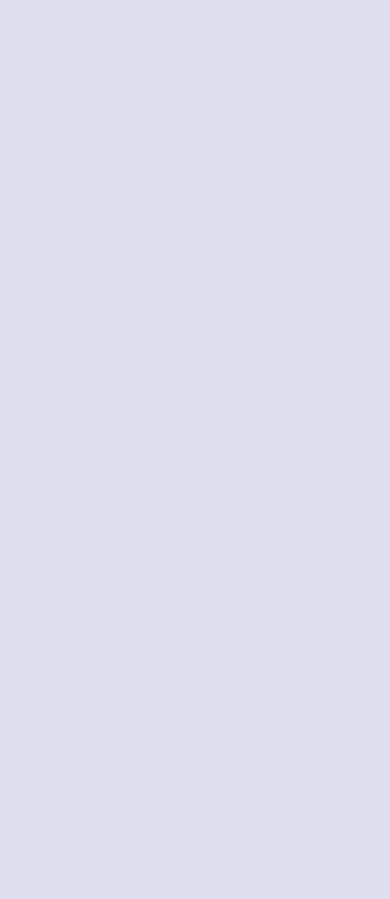
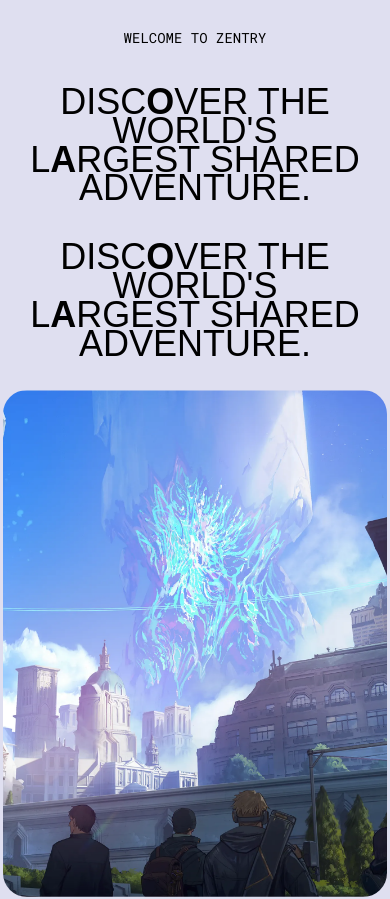
Before and after one commit to adithya61/zentry, a React (Vite) app: page / in a window 390 px wide. Shown: the part 960-1859 px from the top of the page. Before the commit the page ends 844 px from the top, so only its background shows below. Built offline with nearby package versions, Linux system fonts and the light colour scheme; a web font is replaced by a local one.

Commit message:
about section

```diff
--- a/src/App.jsx
+++ b/src/App.jsx
@@ -1,9 +1,11 @@
+import About from "./components/About";
 import Hero from "./components/Hero";
 
 const App = () => {
   return (
     <main className=" relative min-h-screen w-screen overflow-x-hidden">
       <Hero />
+      <About />
     </main>
   );
 };
--- /dev/null
+++ b/src/assets/AnimatedTitle.jsx
@@ -0,0 +1,11 @@
+import React from "react";
+
+const AnimatedTitle = () => {
+  return (
+    <div className=" mt-5 text-center text-4xl uppercase leading-[0.8] md:text-[6rem]">
+      Disc<b>o</b>ver the World's <br /> l<b>a</b>rgest shared adventure.
+    </div>
+  );
+};
+
+export default AnimatedTitle;
--- /dev/null
+++ b/src/components/About.jsx
@@ -0,0 +1,61 @@
+import { useGSAP } from "@gsap/react";
+import gsap from "gsap";
+import { ScrollTrigger } from "gsap/all";
+import AnimatedTitle from "../assets/AnimatedTitle";
+
+gsap.registerPlugin(ScrollTrigger);
+
+const About = () => {
+  useGSAP(() => {
+    const clipAnimation = gsap.timeline({
+      scrollTrigger: {
+        trigger: "#clip",
+        start: "center center",
+        end: "+=800 center",
+        scrub: 0.5,
+        pin: true,
+        pinSpacing: true,
+      },
+    });
+
+    clipAnimation.to(".mask-clip-path", {
+      width: "100vw",
+      height: "100vh",
+      borderRadius: 0,
+    });
+  });
+
+  return (
+    <div id="about" className=" min-h-screen w-screen">
+      <div className="relative mb-8 mt-36 flex flex-col items-center gap-5">
+        <p className="font-general text-sm uppercase md:text-[10px]">
+          {" "}
+          Welcome to zentry{" "}
+        </p>
+
+        <AnimatedTitle />
+
+        <div className=" mt-5 text-center text-4xl uppercase leading-[0.8] md:text-[6rem]">
+          Disc<b>o</b>ver the World's <br /> l<b>a</b>rgest shared adventure.
+        </div>
+
+        <div className=" about-subtext">
+          <p>The game of GAMES begins-your life now an epic MMORPG</p>
+          <p>Zentry unites every player from countless games and platforms.</p>
+        </div>
+      </div>
+
+      <div className="h-dvh w-screen" id="clip">
+        <div className=" mask-clip-path about-image">
+          <img
+            src="img/about.webp"
+            alt="background"
+            className=" absolute left-0 top-0 size-full object-cover"
+          />
+        </div>
+      </div>
+    </div>
+  );
+};
+
+export default About;
```
